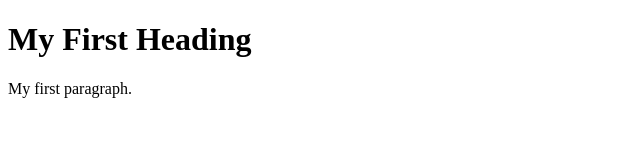
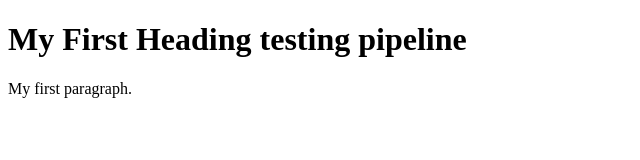
Before and after one commit to HelloCody1000/job_search, a plain HTML site: page index.html in a window 1280 px wide. Shown: the whole page, without its empty margins (0-640 px from the left). Drawn offline with Linux system fonts and the light colour scheme.

Commit message:
adding testing pipeline comment

```diff
--- a/index.html
+++ b/index.html
@@ -2,7 +2,7 @@
 <html>
 <body>
 
-<h1>My First Heading</h1>
+<h1>My First Heading testing pipeline</h1>
 <p>My first paragraph.</p>
 
 </body>
```
